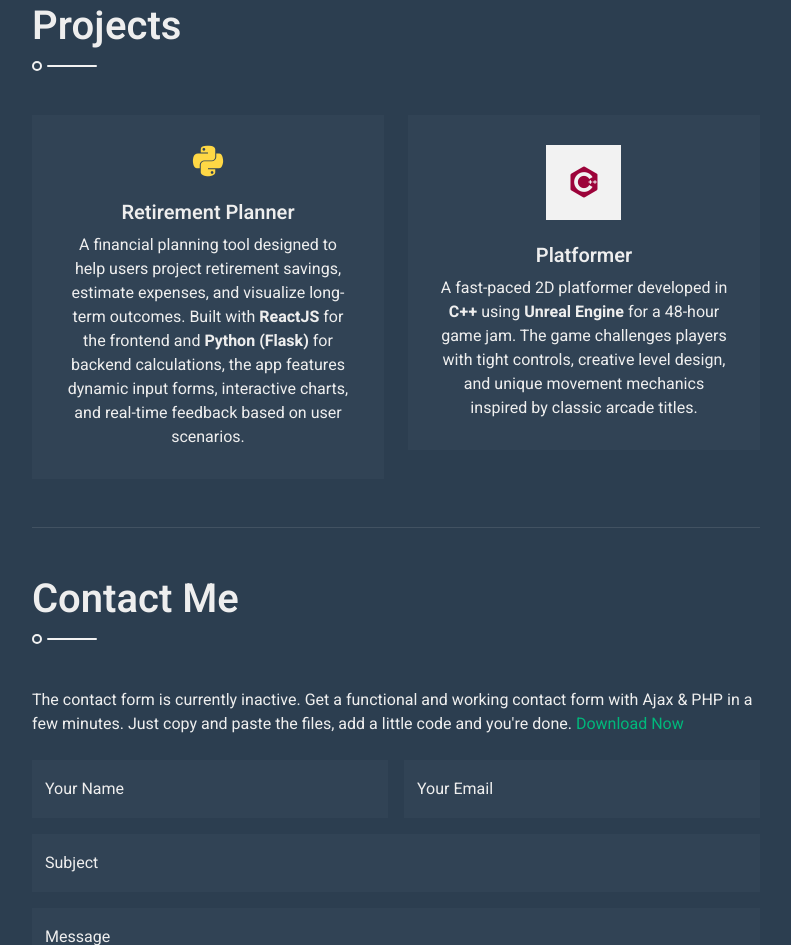
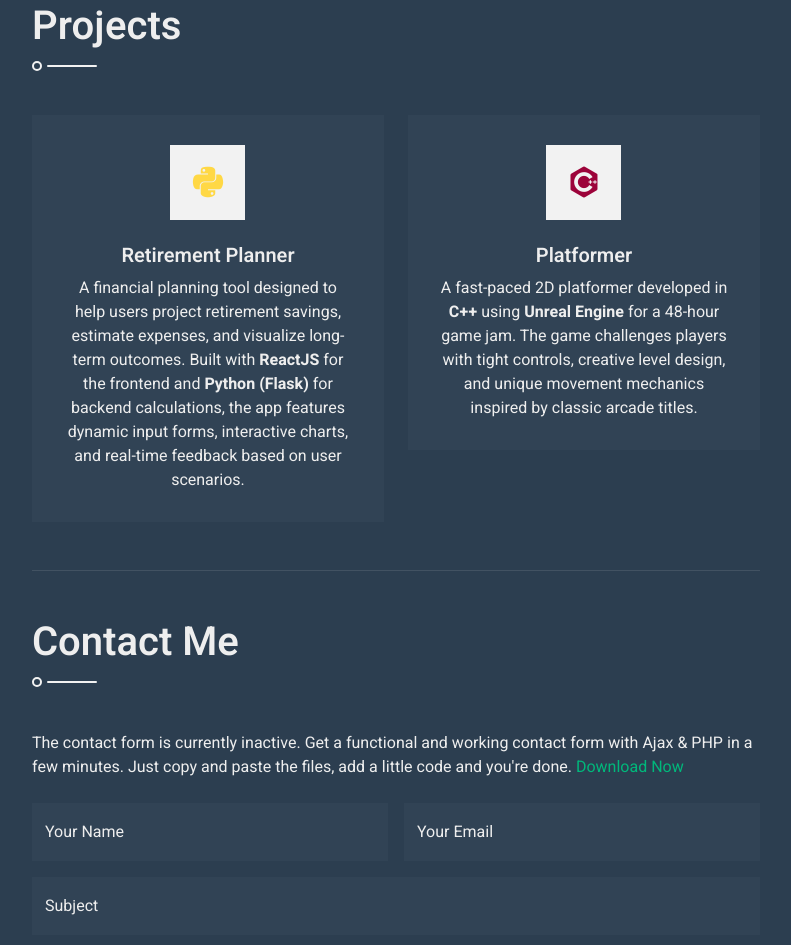
Before and after one commit to smiski/smiski.github.io, a plain HTML site: page index.html in a window 1280 px wide. Shown: the part 2368-3313 px from the top of the page, without its empty margins (438-1229 px from the left). Drawn offline with nearby package versions, Linux system fonts and the light colour scheme.

Commit message:
icon box centering

```diff
--- a/index.html
+++ b/index.html
@@ -264,17 +264,20 @@
                         <div class="row g-4">
                             <div class="col-md-6">
                                 <div class="service-item">
-                                    <i class="devicon-python-plain colored d-block mx-auto mb-4" style="font-size: 2em;"></i>
+                                    <!-- Favicon wrapper for proper sizing and alignment -->
+                                    <div class="icon-box mb-4 mx-auto">
+                                        <i class="devicon-python-plain colored" style="font-size: 2em;"></i>
+                                    </div>
                                     <h5 class="mb-2">Retirement Planner</h5>
                                     <p class="mb-0">
-                                    A financial planning tool designed to help users project retirement savings, estimate expenses, and visualize long-term outcomes. Built with <strong>ReactJS</strong> for the frontend and <strong>Python (Flask)</strong> for backend calculations, the app features dynamic input forms, interactive charts, and real-time feedback based on user scenarios.
+                                        A financial planning tool designed to help users project retirement savings, estimate expenses, and visualize long-term outcomes. Built with <strong>ReactJS</strong> for the frontend and <strong>Python (Flask)</strong> for backend calculations, the app features dynamic input forms, interactive charts, and real-time feedback based on user scenarios.
                                     </p>
                                 </div>
                             </div>
                             <div class="col-md-6">
                                 <div class="service-item">
                                     <!-- Favicon wrapper for proper sizing and alignment -->
-                                    <div class="icon-box mb-4">
+                                    <div class="icon-box mb-4 mx-auto">
                                         <i class="devicon-cplusplus-plain colored" style="font-size: 2em;"></i>
                                     </div>
                                     <h5 class="mb-2">Platformer</h5>
```
